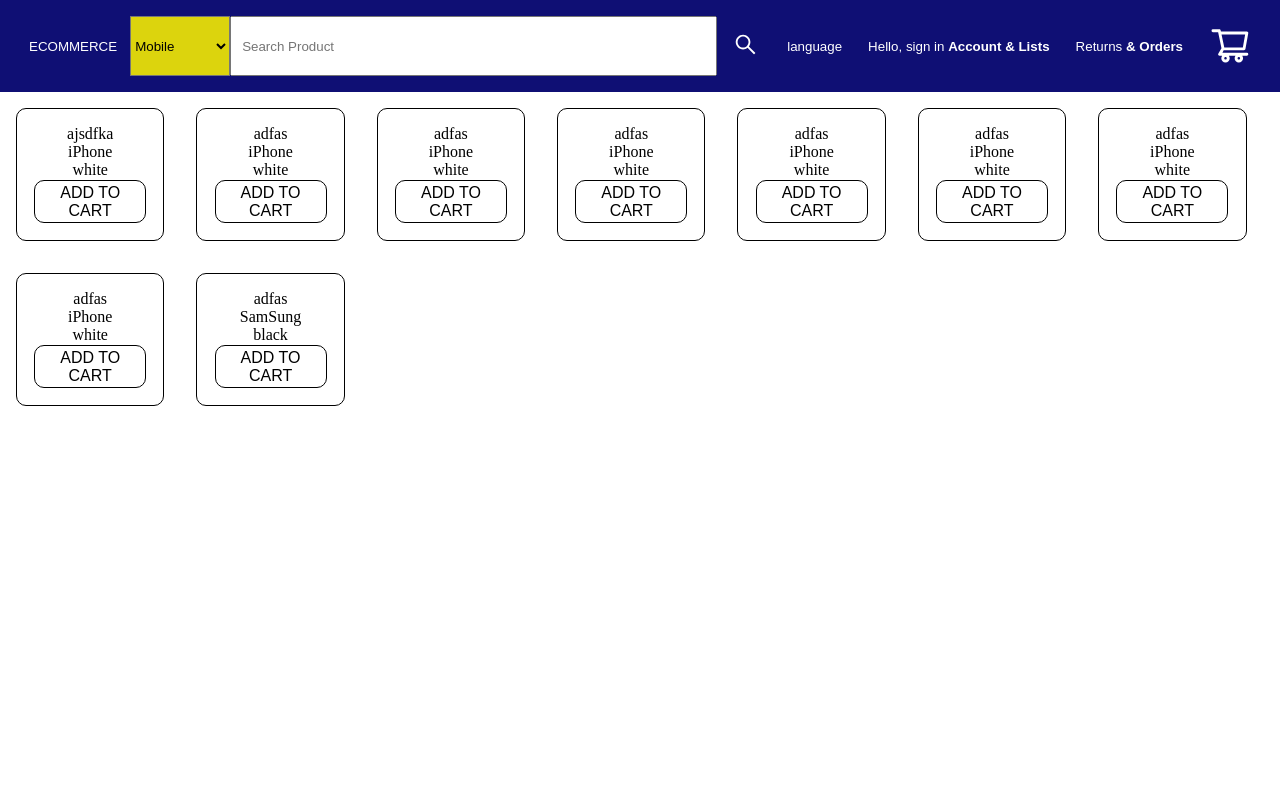
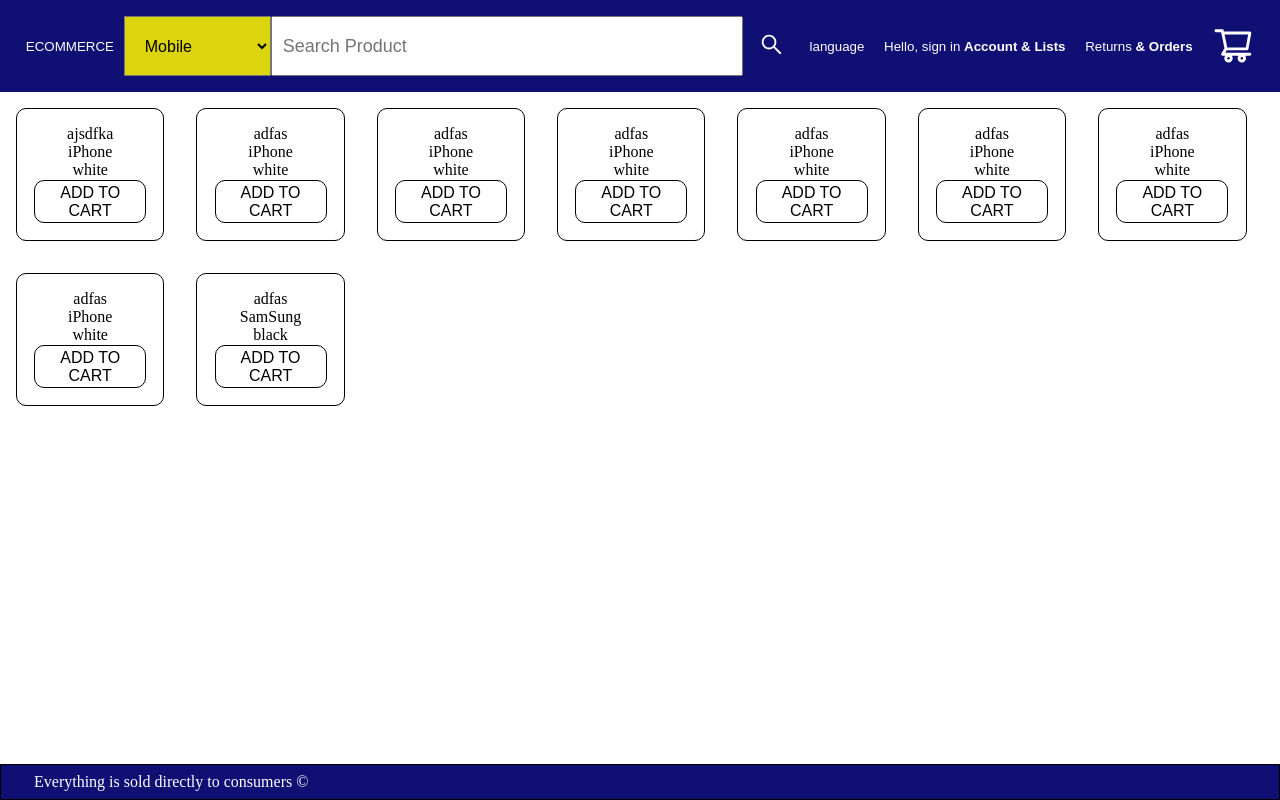
Before and after one commit to suhaansridhar/ecommerce, a React (Create React App) app: page / in a window 1280 px wide. Built offline with nearby package versions, Linux system fonts and the light colour scheme.

Commit message:
added footer component

```diff
--- a/src/App.js
+++ b/src/App.js
@@ -1,11 +1,13 @@
 import CardsGenerator from './Components/CardsGenerator';
 import NavBar from './Components/NavBar';
+import Footer from './Components/Footer';
 
 function App() {
   return (
     <div className="main--container">
       <NavBar />
       <CardsGenerator />
+      <Footer />
     </div>
   );
 }
--- /dev/null
+++ b/src/Components/Footer.js
@@ -0,0 +1,12 @@
+import React from 'react'
+
+const Footer = () => {
+    let copyright = String.fromCodePoint(0x00A9);
+  return (
+    <div className='footer--container'>
+        <p>Everything is sold directly to consumers {copyright}</p>
+    </div>
+  )
+}
+
+export default Footer
--- a/src/index.css
+++ b/src/index.css
@@ -2,6 +2,11 @@
     padding: 0;
     margin: 0;
     box-sizing: border-box;
+}
+
+select{
+    padding: 1rem;
+    font-size: medium;
 }
 
 button:hover{
@@ -28,6 +33,7 @@ button:hover{
     padding: 10px;
     text-transform: capitalize;
     outline: none;
+    font-size: large;
 }
 
 button{
@@ -75,3 +81,17 @@ select{
     font-size: 1rem;
     text-transform: uppercase;
 }
+
+.footer--container{
+    bottom: 0;
+    position: fixed;
+    width: 100%;
+    padding: 0.5rem;
+    border: 0.1rem solid black;
+    background-color: rgb(15, 15, 116);
+    color: white;
+}
+
+.footer--container p{
+    margin-left: 25px;
+}
```
